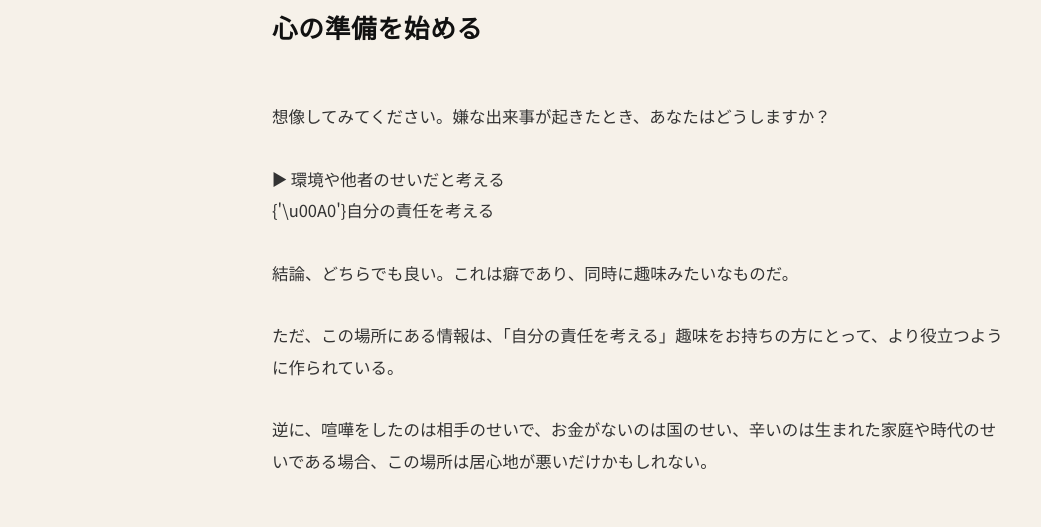
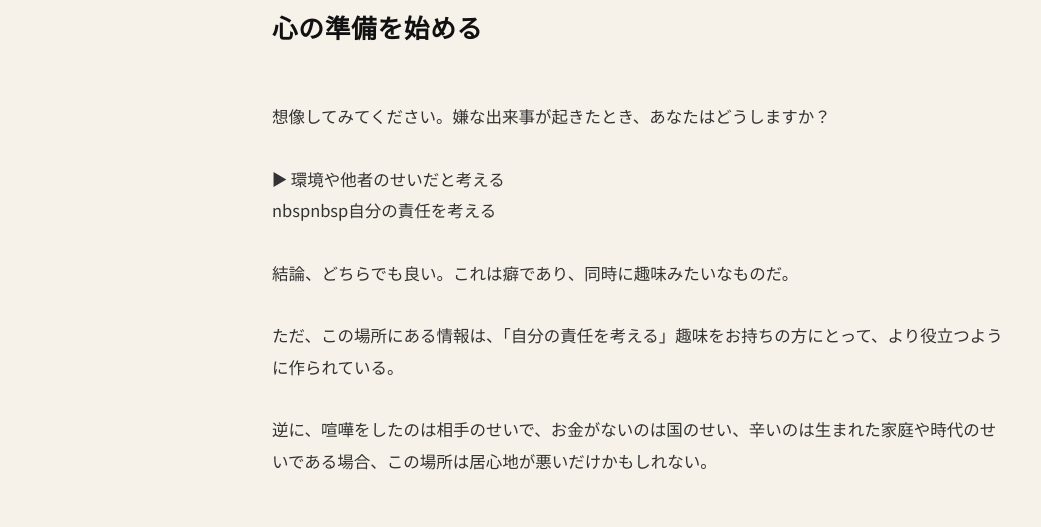
Before and after one commit to hiracoh/watashihertz, a Next.js app: page /guide/second in a window 1280 px wide. Shown: the part 154-681 px from the top of the page, without its empty margins (0-1041 px from the left). Built offline with nearby package versions, Linux system fonts and the light colour scheme; a web font is replaced by a local one.

Commit message:
Update page.js

```diff
--- a/app/guide/second/page.js
+++ b/app/guide/second/page.js
@@ -1,4 +1,5 @@
 import Image from "next/image";
+const nbsp = '\u00A0'; // 半角スペース1個分
 
 export default function GuideSecond() {
   return (
@@ -19,7 +20,7 @@ export default function GuideSecond() {
         想像してみてください。嫌な出来事が起きたとき、あなたはどうしますか？
 
         ▶︎ 環境や他者のせいだと考える
-          {'\\u00A0'}自分の責任を考える
+          nbspnbsp自分の責任を考える
 
         結論、どちらでも良い。これは癖であり、同時に趣味みたいなものだ。
 
```
